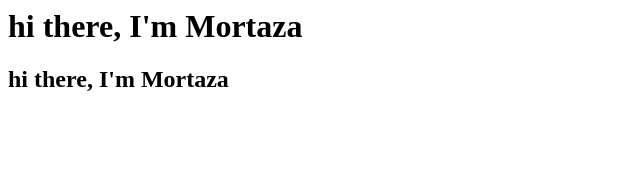
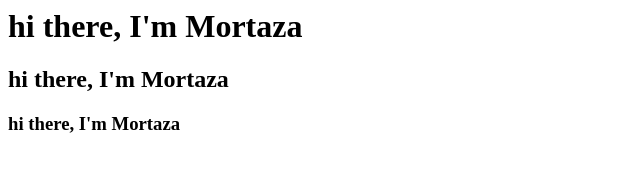
Before and after one commit to Mortaza-Karimi/Youtube-Git-Tutorial, a plain HTML site: page index.html in a window 1280 px wide. Shown: the whole page, without its empty margins (0-640 px from the left). Drawn offline with Linux system fonts and the light colour scheme.

Commit message:
add h3 tag to index.html file

```diff
--- a/index.html
+++ b/index.html
@@ -3,6 +3,6 @@
 	<body>
 		<h1>hi there, I'm Mortaza</h1>
 		<h2>hi there, I'm Mortaza</h2>
-
+		<h3>hi there, I'm Mortaza</h3>
 	</body>
 </html>
```
